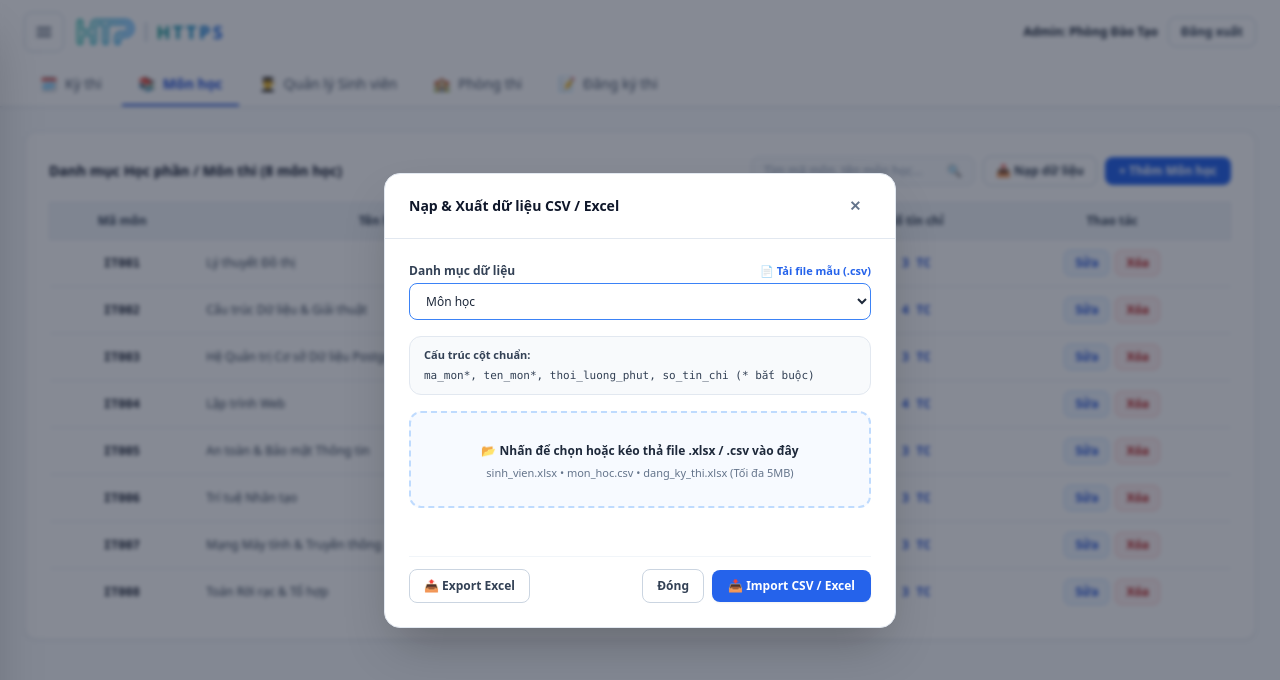
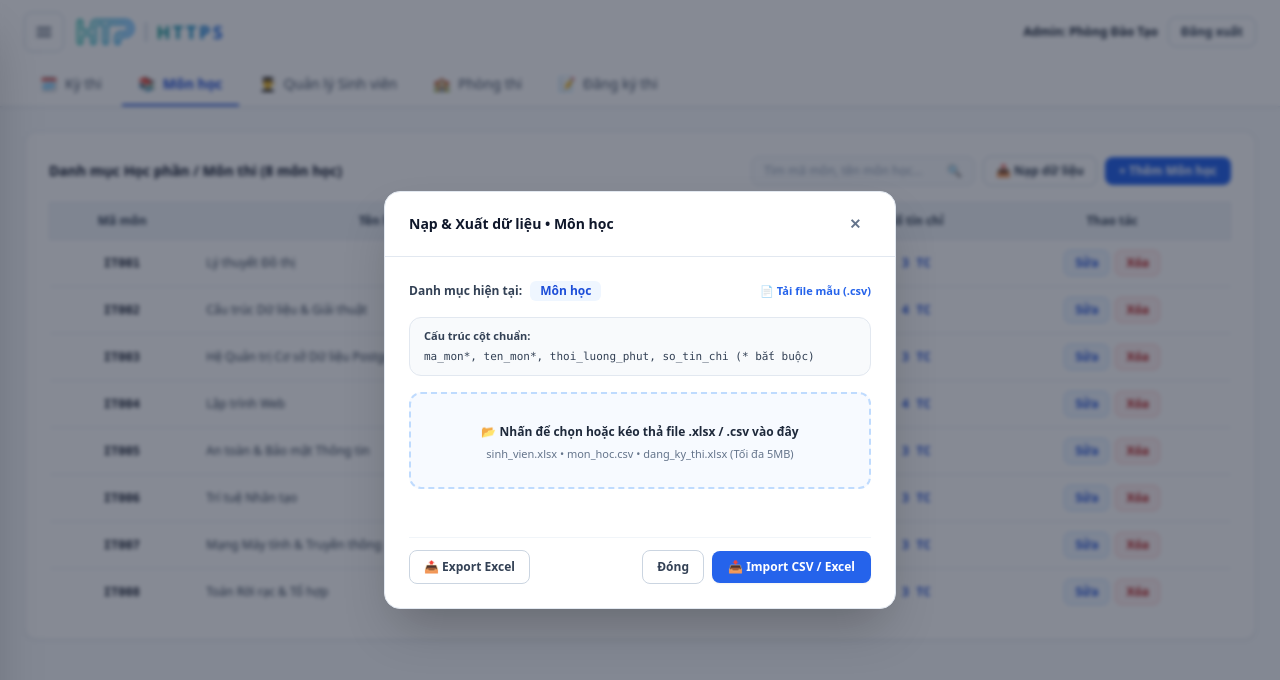
Before and after one commit to phattvh/GraphTheory_HTTPS, a plain HTML site: page web/index.html in a window 1280 px wide. Both pictures are taken after a click on the button "📥 Nạp dữ liệu". Drawn offline with nearby package versions, Linux system fonts and the light colour scheme.

Commit message:
refactor(ui): scope import modal strictly to active CRUD entity tab

```diff
--- a/web/index.html
+++ b/web/index.html
@@ -1044,13 +1044,16 @@
             onsubmit="submitImportForm(event)"
             class="p-6 space-y-4"
           >
-            <div class="space-y-1">
+            <div class="space-y-1.5">
               <div class="flex items-center justify-between gap-2">
-                <label
-                  for="import-entity-select"
-                  class="block text-xs font-semibold text-slate-700"
-                  >Danh mục dữ liệu</label
-                >
+                <div class="flex items-center gap-2 text-xs">
+                  <span class="font-semibold text-slate-700">Danh mục hiện tại:</span>
+                  <span
+                    id="import-entity-display"
+                    class="inline-flex items-center px-2.5 py-0.5 rounded-md bg-blue-50 text-blue-700 font-bold"
+                    >Môn học</span
+                  >
+                </div>
                 <button
                   id="btn-download-import-template"
                   type="button"
@@ -1060,17 +1063,7 @@
                   📄 Tải file mẫu (.csv)
                 </button>
               </div>
-              <select
-                id="import-entity-select"
-                onchange="handleImportEntityChange()"
-                class="w-full px-3 py-2 rounded-lg border border-slate-300 bg-white text-xs text-slate-800 focus:outline-none focus:border-blue-500"
-              >
-                <option value="ky_thi">Kỳ thi</option>
-                <option value="mon_hoc">Môn học</option>
-                <option value="sinh_vien">Quản lý Sinh viên</option>
-                <option value="phong_thi">Phòng thi</option>
-                <option value="dang_ky_thi">Đăng ký thi</option>
-              </select>
+              <input id="import-entity-select" type="hidden" value="mon_hoc" />
             </div>
 
             <div
--- a/web/js/admin/crud.js
+++ b/web/js/admin/crud.js
@@ -1670,12 +1670,17 @@ function resetImportModalState() {
 function openImportModal(entity) {
   resetImportModalState();
   const selectEl = document.getElementById("import-entity-select");
+  const displayEl = document.getElementById("import-entity-display");
+  const titleEl = document.getElementById("import-modal-title");
   const target = entity && CRUD_HEADINGS[entity] ? entity : activeCrudEntity;
   if (selectEl && CRUD_HEADINGS[target]) {
     selectEl.value = target;
   }
+  const label = (IMPORT_SCHEMAS[target] && IMPORT_SCHEMAS[target].label) || "Dữ liệu";
+  if (displayEl) displayEl.textContent = label;
+  if (titleEl) titleEl.textContent = `Nạp & Xuất dữ liệu • ${label}`;
   updateImportEntityGuide();
-  openCrudModal("import-data-modal", "import-entity-select");
+  openCrudModal("import-data-modal", "import-dropzone");
 }
 
 function closeImportModal() {
```
Also changed, not shown: 1 other file.
